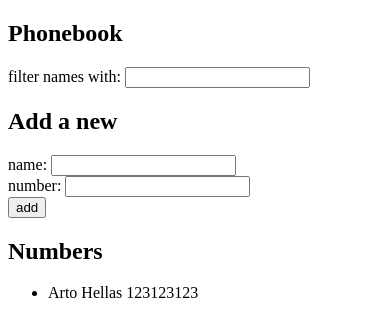
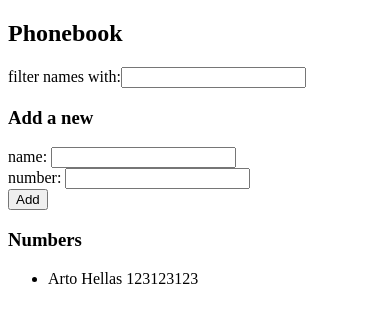
Before and after one commit to enzosorcini/fullstack-open-course, a React (Vite) app in the folder part2/phonebook/: page / in a window 390 px wide. Shown: the top 336 px of the page. Built offline with nearby package versions, Linux system fonts and the light colour scheme.

Commit message:
finished 2.10 | phonebook step 5

```diff
--- a/part2/phonebook/src/App.jsx
+++ b/part2/phonebook/src/App.jsx
@@ -1,4 +1,7 @@
 import { useState } from 'react'
+import Phonebook from './components/PhoneBook'
+import PersonForm from './components/PersonForm'
+import Filter from './components/Filter'
 
 const App = () => {
   const [ persons, setPersons ] = useState([
@@ -13,7 +16,6 @@ const App = () => {
     const newPerson = { name: newName, number: newNumber, id: persons.length + 1}
 
     const notExistsInPhonebook = persons.every( person => JSON.stringify(person.name).toLowerCase() !== JSON.stringify(newPerson.name).toLowerCase())
-    console.log('after function', notExistsInPhonebook);
 
     if(notExistsInPhonebook){
       console.log('new person', newPerson);
@@ -33,35 +35,26 @@ const App = () => {
   const handleFilterChange = filterEvent => setFilter(filterEvent.target.value)
 
   let filteredPhonebook;
-  console.log('filter status', filter);
   if (filter === '') {
-    console.log('empty filter', filter);
     filteredPhonebook = persons
   }else{
-    console.log('filter active', filter);
     filteredPhonebook = persons.filter( person => person.name.toLowerCase().includes(filter.toLowerCase()))
   }
 
   return (
     <div>
       <h2>Phonebook</h2>
-      <div>filter names with: <input value={filter} onChange={handleFilterChange}/></div>
-      <h2>Add a new</h2>
-      <form onSubmit={addPerson}>
-        <div>
-          name: <input value={newName} onChange={handleNameChange}/>
-        </div>
-        <div>
-          number: <input value={newNumber} onChange={handleNumberChange}/>
-        </div>
-        <div>
-          <button type="submit">add</button>
-        </div>
-      </form>
-      <h2>Numbers</h2>
-      <ul>
-        { filteredPhonebook.map( person => <li key={person.id}>{person.name} {person.number}</li>)}
-      </ul>
+      <Filter filterState={filter} filterHandler={handleFilterChange}/>
+      <h3>Add a new</h3>
+      <PersonForm
+        handleSubmit={addPerson}
+        nameState={newName}
+        nameHandler={handleNameChange}
+        numberState={newNumber}
+        numberHandler={handleNumberChange}
+      />
+      <h3>Numbers</h3>
+      <Phonebook persons={filteredPhonebook}/>
     </div>
   )
 }
--- /dev/null
+++ b/part2/phonebook/src/components/Filter.jsx
@@ -0,0 +1,9 @@
+const Filter = ({ filterState, filterHandler }) => {
+  return (
+    <div>filter names with:
+      <input value={filterState} onChange={filterHandler}/>
+    </div>
+  )
+}
+
+export default Filter
--- /dev/null
+++ b/part2/phonebook/src/components/Person.jsx
@@ -0,0 +1,7 @@
+const Person = ({ person }) => {
+  return (
+    <li>{person.name} {person.number}</li>
+  )
+}
+
+export default Person
--- /dev/null
+++ b/part2/phonebook/src/components/PersonForm.jsx
@@ -0,0 +1,17 @@
+const PersonForm = ({
+  handleSubmit,
+  nameState,
+  nameHandler,
+  numberState,
+  numberHandler
+}) => {
+  return (
+    <form onSubmit={handleSubmit}>
+      <div>name: <input value={nameState} onChange={nameHandler}/></div>
+      <div>number: <input value={numberState} onChange={numberHandler}/></div>
+      <div><button type="submit">Add</button></div>
+    </form>
+  )
+}
+
+export default PersonForm
--- /dev/null
+++ b/part2/phonebook/src/components/PhoneBook.jsx
@@ -0,0 +1,11 @@
+import Person from "./Person";
+
+const Phonebook = ({ persons }) => {
+  return (
+    <ul>
+      {persons.map( person => <Person key={person.id} person={person}/>)}
+    </ul>
+  )
+}
+
+export default Phonebook
```
